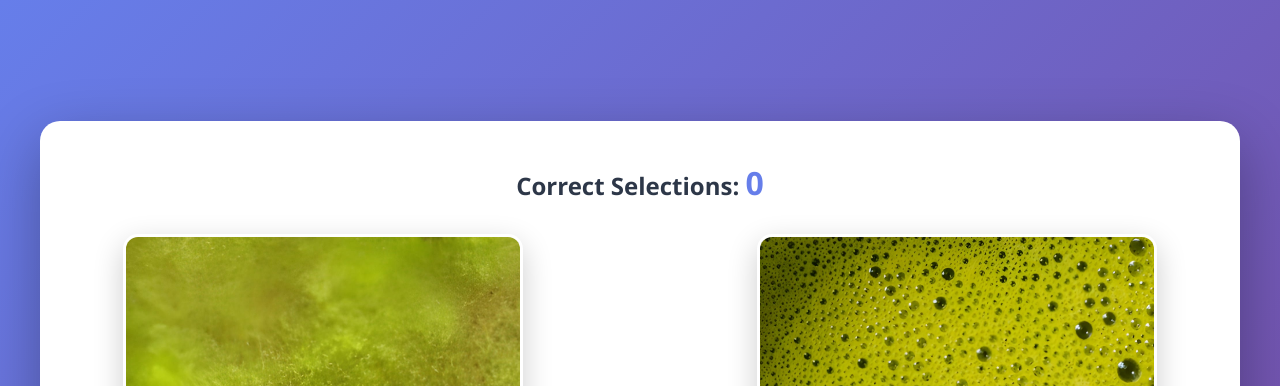
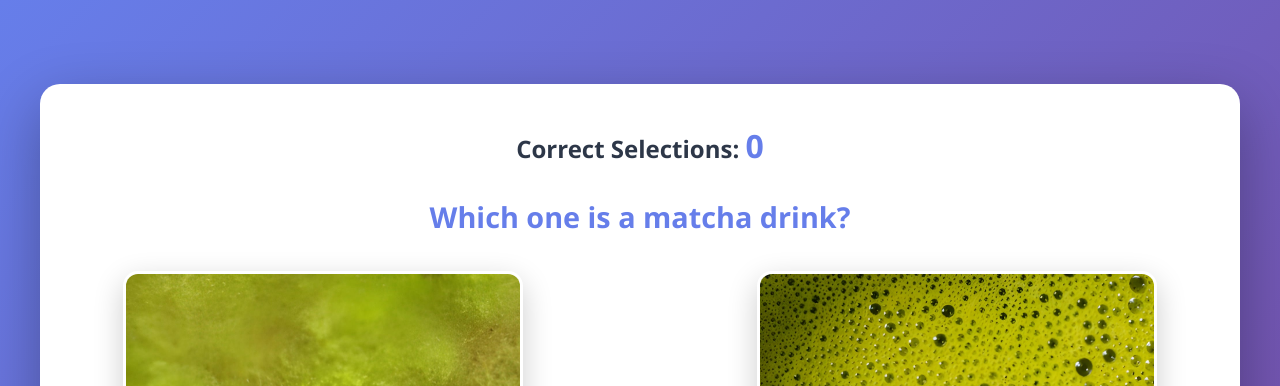
Before and after one commit to fragkakis/matchaorswamp, a plain HTML site: page index.html in a window 1280 px wide. Both pictures are taken after a click on the button "START GAME". Shown: the top 386 px of the page. Drawn offline with Linux system fonts and the light colour scheme.

Commit message:
Added label

```diff
--- a/index.html
+++ b/index.html
@@ -24,6 +24,8 @@
             <div class="score-display">
                 <p>Correct Selections: <span id="score">0</span></p>
             </div>
+
+            <h2 class="game-question">Which one is a matcha drink?</h2>
 
             <div class="image-container">
                 <div class="image-option" id="left-option">
--- a/styles.css
+++ b/styles.css
@@ -153,6 +153,22 @@ h1 {
 #score {
     color: #667eea;
     font-size: clamp(1.5rem, 4vw, 2rem);
+}
+
+.game-question {
+    font-size: clamp(1.3rem, 3.5vw, 1.8rem);
+    color: #667eea;
+    font-weight: bold;
+    margin-bottom: 25px;
+    text-align: center;
+    user-select: none;
+    -webkit-user-select: none;
+}
+
+@media (min-width: 768px) {
+    .game-question {
+        margin-bottom: 35px;
+    }
 }
 
 .image-container {
```
